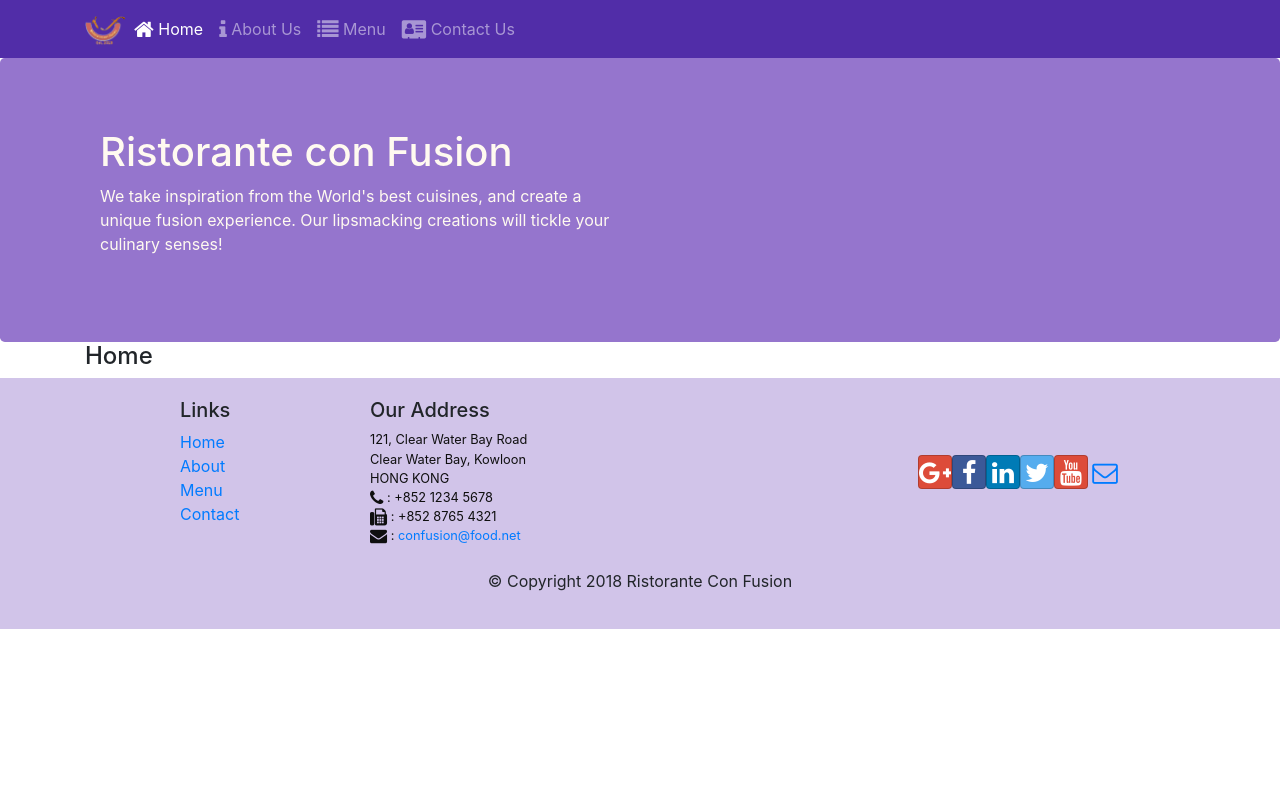
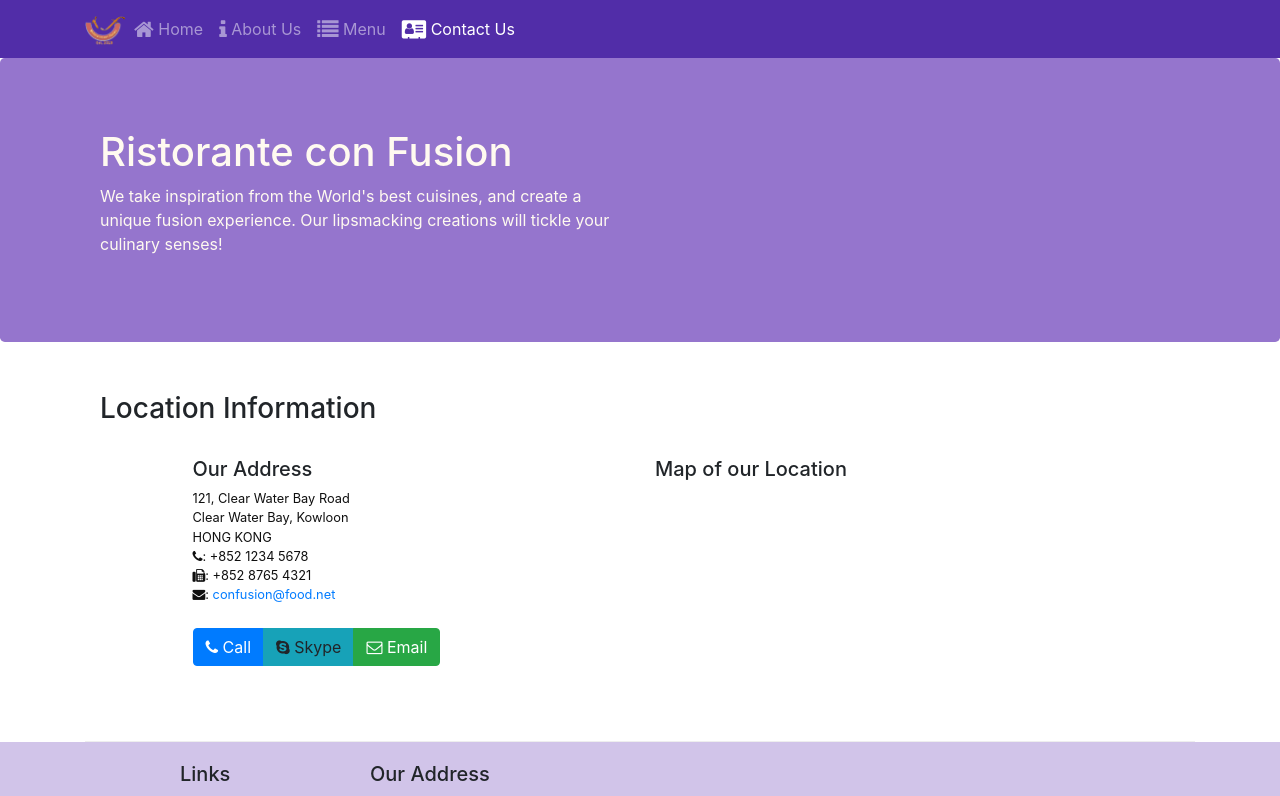
Before and after one commit to BodeRahman/confusion, a React (Create React App) app: page /contactus in a window 1280 px wide. Before the commit this address led to /home. Shown: the top 796 px of the page. Built offline with nearby package versions, Linux system fonts and the light colour scheme.

Commit message:
Correction of MainComponent and add ContactComponent

```diff
--- /dev/null
+++ b/src/components/ContactComponent.js
@@ -0,0 +1,36 @@
+import React from 'react';
+
+function Contact(props) {
+    return(
+        <div className="container">
+            <div className="row row-content">
+                <div className="col-12">
+                <h3>Location Information</h3>
+                </div>
+                <div className="col-12 col-sm-4 offset-sm-1">
+                        <h5>Our Address</h5>
+                        <address>
+                        121, Clear Water Bay Road<br />
+                        Clear Water Bay, Kowloon<br />
+                        HONG KONG<br />
+                        <i className="fa fa-phone"></i>: +852 1234 5678<br />
+                        <i className="fa fa-fax"></i>: +852 8765 4321<br />
+                        <i className="fa fa-envelope"></i>: <a href="mailto:confusion@food.net">confusion@food.net</a>
+                        </address>
+                </div>
+                <div className="col-12 col-sm-6 offset-sm-1">
+                    <h5>Map of our Location</h5>
+                </div>
+                <div className="col-12 col-sm-11 offset-sm-1">
+                    <div className="btn-group" role="group">
+                        <a role="button" className="btn btn-primary" href="tel:+85212345678"><i className="fa fa-phone"></i> Call</a>
+                        <a role="button" className="btn btn-info"><i className="fa fa-skype"></i> Skype</a>
+                        <a role="button" className="btn btn-success" href="mailto:confusion@food.net"><i className="fa fa-envelope-o"></i> Email</a>
+                    </div>
+                </div>
+            </div>
+        </div>
+    );
+}
+
+export default Contact;
--- a/src/components/FooterComponent.js
+++ b/src/components/FooterComponent.js
@@ -12,7 +12,7 @@
                             <li><Link to="/home">Home</Link></li>
                             <li><Link to="/aboutus">About</Link></li>
                             <li><Link to="/menu">Menu</Link></li>
-                            <li><Link to="/contacus">Contact</Link></li>
+                            <li><Link to="/contactus">Contact</Link></li>
                         </ul>
                     </div>
                     <div className="col-7 col-sm-5">
--- a/src/components/MainComponent.js
+++ b/src/components/MainComponent.js
@@ -1,6 +1,7 @@
 import React, { Component } from 'react';
 import Home from './HomeComponent';
 import Menu from './MenuComponent';
+import Contact from './ContactComponent';
 import DishDetail from './DishdetailComponent';
 import Header from './HeaderComponent';
 import Footer from './FooterComponent';
@@ -17,10 +18,6 @@
     };
   }
 
-  onDishSelect(dishId) {
-    this.setState({ selectedDish: dishId});
-  }
-
   render() {
 
     const HomePage = () => {
@@ -35,6 +32,7 @@
         <Switch>
           <Route path="/home" component={HomePage} />
           <Route exact path="/menu" component={() => <Menu dishes={this.state.dishes} />} />
+          <Route exact path="/contactus" component={Contact} />
           <Redirect to="/home" />
         </Switch>
         <Footer />
```
